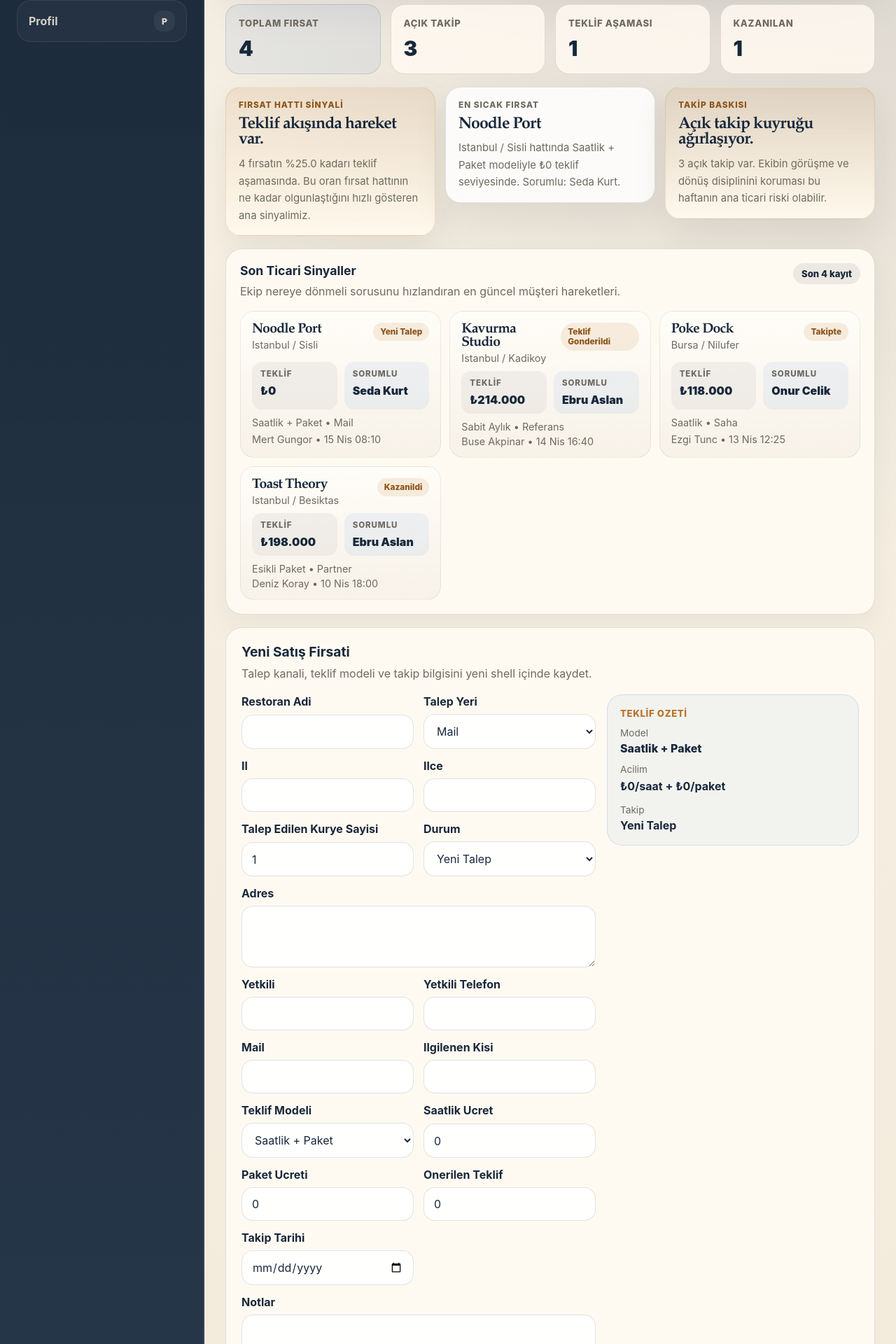
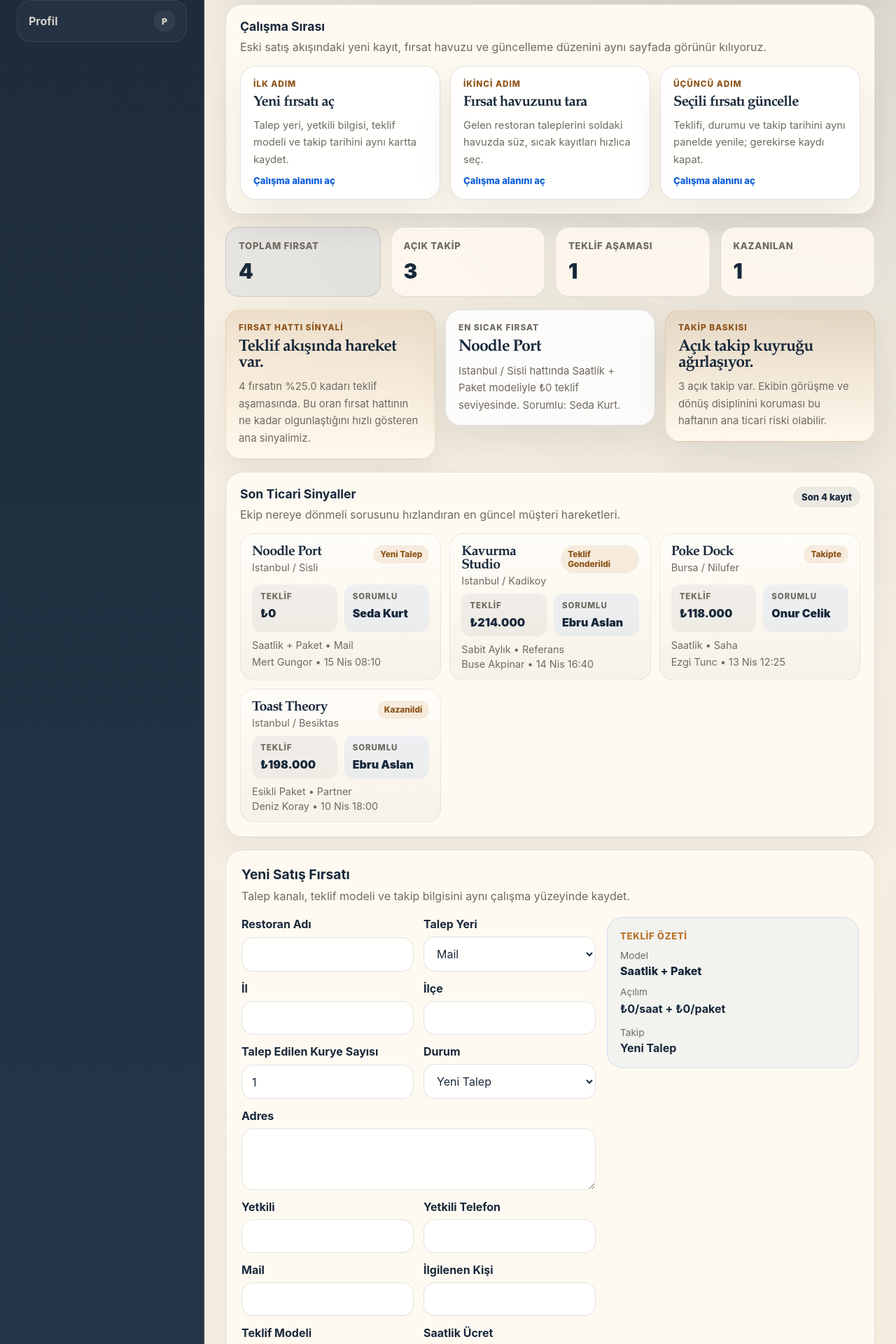
Before and after one commit to catkapinda/catkapinda-crm, a Next.js app in the folder v2/frontend/: page /preview/sales in a window 1280 px wide. Shown: the part 1240-3160 px from the top of the page at 70% size. Built offline with nearby package versions, Linux system fonts and the light colour scheme.

Commit message:
Add sales workspace guidance deck

```diff
--- a/v2/frontend/app/sales/page.tsx
+++ b/v2/frontend/app/sales/page.tsx
@@ -180,6 +180,75 @@ function narrativeCard({
   );
 }
 
+function workspaceCard({
+  eyebrow,
+  title,
+  body,
+  href,
+}: {
+  eyebrow: string;
+  title: string;
+  body: string;
+  href: string;
+}) {
+  return (
+    <a
+      href={href}
+      style={{
+        display: "grid",
+        gap: "10px",
+        padding: "18px",
+        borderRadius: "22px",
+        border: "1px solid var(--line)",
+        background: "rgba(255,255,255,0.86)",
+        boxShadow: "var(--shadow-soft)",
+        color: "inherit",
+        textDecoration: "none",
+      }}
+    >
+      <div
+        style={{
+          color: "var(--accent-strong)",
+          fontSize: "0.74rem",
+          fontWeight: 800,
+          textTransform: "uppercase",
+          letterSpacing: "0.08em",
+        }}
+      >
+        {eyebrow}
+      </div>
+      <div
+        style={{
+          ...serifStyle,
+          fontSize: "1.28rem",
+          lineHeight: 0.98,
+          fontWeight: 700,
+        }}
+      >
+        {title}
+      </div>
+      <div
+        style={{
+          color: "var(--muted)",
+          fontSize: "0.92rem",
+          lineHeight: 1.65,
+        }}
+      >
+        {body}
+      </div>
+      <div
+        style={{
+          fontSize: "0.82rem",
+          fontWeight: 800,
+          color: "#0f5fd7",
+        }}
+      >
+        Çalışma alanını aç
+      </div>
+    </a>
+  );
+}
+
 export default function SalesPage() {
   const { user, loading } = useAuth();
   const [dashboard, setDashboard] = useState<SalesDashboard | null>(null);
@@ -277,6 +346,30 @@ export default function SalesPage() {
       },
     ] as const;
   }, [dashboard]);
+
+  const workflowDeck = useMemo(
+    () => [
+      {
+        eyebrow: "İlk Adım",
+        title: "Yeni fırsatı aç",
+        body: "Talep yeri, yetkili bilgisi, teklif modeli ve takip tarihini aynı kartta kaydet.",
+        href: "#sales-entry-workspace",
+      },
+      {
+        eyebrow: "İkinci Adım",
+        title: "Fırsat havuzunu tara",
+        body: "Gelen restoran taleplerini soldaki havuzda süz, sıcak kayıtları hızlıca seç.",
+        href: "#sales-management-workspace",
+      },
+      {
+        eyebrow: "Üçüncü Adım",
+        title: "Seçili fırsatı güncelle",
+        body: "Teklifi, durumu ve takip tarihini aynı panelde yenile; gerekirse kaydı kapat.",
+        href: "#sales-management-workspace",
+      },
+    ],
+    [],
+  );
 
   return (
     <AppShell activeItem="Satış">
@@ -539,6 +632,39 @@ export default function SalesPage() {
           </div>
         </div>
 
+        <section
+          style={{
+            padding: "20px",
+            borderRadius: "24px",
+            border: "1px solid var(--line)",
+            background: "var(--surface-strong)",
+            boxShadow: "0 18px 44px rgba(20, 39, 67, 0.05)",
+            display: "grid",
+            gap: "14px",
+          }}
+        >
+          <div>
+            <h2 style={{ margin: 0, fontSize: "1.1rem" }}>Çalışma Sırası</h2>
+            <p style={{ margin: "6px 0 0", color: "var(--muted)", lineHeight: 1.65 }}>
+              Eski satış akışındaki yeni kayıt, fırsat havuzu ve güncelleme düzenini aynı sayfada
+              görünür kılıyoruz.
+            </p>
+          </div>
+          <div
+            style={{
+              display: "grid",
+              gridTemplateColumns: "repeat(auto-fit, minmax(220px, 1fr))",
+              gap: "14px",
+            }}
+          >
+            {workflowDeck.map((item) => (
+              <div key={item.title}>
+                {workspaceCard(item)}
+              </div>
+            ))}
+          </div>
+        </section>
+
         {dashboardLoading ? (
           <div
             style={{
@@ -764,8 +890,12 @@ export default function SalesPage() {
               </div>
             </section>
 
-            <SalesEntryWorkspace />
-            <SalesManagementWorkspace />
+            <section id="sales-entry-workspace" style={{ scrollMarginTop: "110px" }}>
+              <SalesEntryWorkspace />
+            </section>
+            <section id="sales-management-workspace" style={{ scrollMarginTop: "110px" }}>
+              <SalesManagementWorkspace />
+            </section>
           </>
         )}
       </section>
--- a/v2/frontend/components/sales/sales-entry-workspace.tsx
+++ b/v2/frontend/components/sales/sales-entry-workspace.tsx
@@ -90,7 +90,7 @@ export function SalesEntryWorkspace() {
       try {
         const response = await apiFetch("/sales/form-options");
         if (!response.ok) {
-          throw new Error("Satış form secenekleri yuklenemedi.");
+          throw new Error("Satış form seçenekleri yüklenemedi.");
         }
         const payload = (await response.json()) as SalesFormOptions;
         setOptions(payload);
@@ -98,7 +98,7 @@ export function SalesEntryWorkspace() {
         setLeadSource(payload.source_options[0] ?? "Mail");
         setStatus(payload.status_options[0] ?? "Yeni Talep");
       } catch (error) {
-        setSubmitError(error instanceof Error ? error.message : "Satış form secenekleri yuklenemedi.");
+        setSubmitError(error instanceof Error ? error.message : "Satış form seçenekleri yüklenemedi.");
       } finally {
         setLoadingOptions(false);
       }
@@ -192,9 +192,9 @@ export function SalesEntryWorkspace() {
       }}
     >
       <div>
-        <h2 style={{ margin: 0, fontSize: "1.2rem" }}>Yeni Satış Firsati</h2>
+        <h2 style={{ margin: 0, fontSize: "1.2rem" }}>Yeni Satış Fırsatı</h2>
         <p style={{ margin: "6px 0 0", color: "var(--muted)", lineHeight: 1.7 }}>
-          Talep kanali, teklif modeli ve takip bilgisini yeni shell içinde kaydet.
+          Talep kanalı, teklif modeli ve takip bilgisini aynı çalışma yüzeyinde kaydet.
         </p>
       </div>
 
@@ -207,7 +207,7 @@ export function SalesEntryWorkspace() {
             color: "var(--muted)",
           }}
         >
-          Satış form secenekleri yükleniyor...
+          Satış form seçenekleri yükleniyor...
         </div>
       ) : (
         <form onSubmit={handleSubmit} style={{ display: "grid", gap: "16px" }}>
@@ -228,7 +228,7 @@ export function SalesEntryWorkspace() {
                 }}
               >
                 <label style={{ display: "grid", gap: "8px" }}>
-                  <span style={{ fontWeight: 700 }}>Restoran Adi</span>
+                  <span style={{ fontWeight: 700 }}>Restoran Adı</span>
                   <input value={restaurantName} onChange={(event) => setRestaurantName(event.target.value)} style={fieldStyle} />
                 </label>
                 <label style={{ display: "grid", gap: "8px" }}>
@@ -240,15 +240,15 @@ export function SalesEntryWorkspace() {
                   </select>
                 </label>
                 <label style={{ display: "grid", gap: "8px" }}>
-                  <span style={{ fontWeight: 700 }}>Il</span>
+                  <span style={{ fontWeight: 700 }}>İl</span>
                   <input value={city} onChange={(event) => setCity(event.target.value)} style={fieldStyle} />
                 </label>
                 <label style={{ display: "grid", gap: "8px" }}>
-                  <span style={{ fontWeight: 700 }}>Ilce</span>
+                  <span style={{ fontWeight: 700 }}>İlçe</span>
                   <input value={district} onChange={(event) => setDistrict(event.target.value)} style={fieldStyle} />
                 </label>
                 <label style={{ display: "grid", gap: "8px" }}>
-                  <span style={{ fontWeight: 700 }}>Talep Edilen Kurye Sayisi</span>
+                  <span style={{ fontWeight: 700 }}>Talep Edilen Kurye Sayısı</span>
                   <input value={requestedCourierCount} onChange={(event) => setRequestedCourierCount(event.target.value)} style={fieldStyle} />
                 </label>
                 <label style={{ display: "grid", gap: "8px" }}>
@@ -286,7 +286,7 @@ export function SalesEntryWorkspace() {
                   <input value={contactEmail} onChange={(event) => setContactEmail(event.target.value)} style={fieldStyle} />
                 </label>
                 <label style={{ display: "grid", gap: "8px" }}>
-                  <span style={{ fontWeight: 700 }}>Ilgilenen Kisi</span>
+                  <span style={{ fontWeight: 700 }}>İlgilenen Kişi</span>
                   <input value={assignedOwner} onChange={(event) => setAssignedOwner(event.target.value)} style={fieldStyle} />
                 </label>
               </div>
@@ -310,11 +310,11 @@ export function SalesEntryWorkspace() {
                 {pricingModel === "hourly_plus_package" && (
                   <>
                     <label style={{ display: "grid", gap: "8px" }}>
-                      <span style={{ fontWeight: 700 }}>Saatlik Ucret</span>
+                      <span style={{ fontWeight: 700 }}>Saatlik Ücret</span>
                       <input value={hourlyRate} onChange={(event) => setHourlyRate(event.target.value)} style={fieldStyle} />
                     </label>
                     <label style={{ display: "grid", gap: "8px" }}>
-                      <span style={{ fontWeight: 700 }}>Paket Ucreti</span>
+                      <span style={{ fontWeight: 700 }}>Paket Ücreti</span>
                       <input value={packageRate} onChange={(event) => setPackageRate(event.target.value)} style={fieldStyle} />
                     </label>
                   </>
@@ -323,19 +323,19 @@ export function SalesEntryWorkspace() {
                 {pricingModel === "threshold_package" && (
                   <>
                     <label style={{ display: "grid", gap: "8px" }}>
-                      <span style={{ fontWeight: 700 }}>Saatlik Ucret</span>
+                      <span style={{ fontWeight: 700 }}>Saatlik Ücret</span>
                       <input value={hourlyRate} onChange={(event) => setHourlyRate(event.target.value)} style={fieldStyle} />
                     </label>
                     <label style={{ display: "grid", gap: "8px" }}>
-                      <span style={{ fontWeight: 700 }}>Esik</span>
+                      <span style={{ fontWeight: 700 }}>Eşik</span>
                       <input value={packageThreshold} onChange={(event) => setPackageThreshold(event.target.value)} style={fieldStyle} />
                     </label>
                     <label style={{ display: "grid", gap: "8px" }}>
-                      <span style={{ fontWeight: 700 }}>Esik Alti</span>
+                      <span style={{ fontWeight: 700 }}>Eşik Altı</span>
                       <input value={packageRateLow} onChange={(event) => setPackageRateLow(event.target.value)} style={fieldStyle} />
                     </label>
                     <label style={{ display: "grid", gap: "8px" }}>
-                      <span style={{ fontWeight: 700 }}>Esik Ustu</span>
+                      <span style={{ fontWeight: 700 }}>Eşik Üstü</span>
                       <input value={packageRateHigh} onChange={(event) => setPackageRateHigh(event.target.value)} style={fieldStyle} />
                     </label>
                   </>
@@ -343,7 +343,7 @@ export function SalesEntryWorkspace() {
 
                 {pricingModel === "hourly_only" && (
                   <label style={{ display: "grid", gap: "8px" }}>
-                    <span style={{ fontWeight: 700 }}>Saatlik Ucret</span>
+                    <span style={{ fontWeight: 700 }}>Saatlik Ücret</span>
                     <input value={hourlyRate} onChange={(event) => setHourlyRate(event.target.value)} style={fieldStyle} />
                   </label>
                 )}
@@ -356,7 +356,7 @@ export function SalesEntryWorkspace() {
                 )}
 
                 <label style={{ display: "grid", gap: "8px" }}>
-                  <span style={{ fontWeight: 700 }}>Onerilen Teklif</span>
+                  <span style={{ fontWeight: 700 }}>Önerilen Teklif</span>
                   <input value={proposedQuote} onChange={(event) => setProposedQuote(event.target.value)} style={fieldStyle} />
                 </label>
                 <label style={{ display: "grid", gap: "8px" }}>
@@ -382,14 +382,14 @@ export function SalesEntryWorkspace() {
               }}
             >
               <div style={{ fontSize: "0.82rem", letterSpacing: "0.05em", textTransform: "uppercase", color: "var(--accent)", fontWeight: 800 }}>
-                Teklif Ozeti
+                Teklif Özeti
               </div>
               <div>
                 <div style={{ color: "var(--muted)", fontSize: "0.85rem" }}>Model</div>
                 <div style={{ marginTop: "4px", fontWeight: 800 }}>{pricingLabel}</div>
               </div>
               <div>
-                <div style={{ color: "var(--muted)", fontSize: "0.85rem" }}>Acilim</div>
+                <div style={{ color: "var(--muted)", fontSize: "0.85rem" }}>Açılım</div>
                 <div style={{ marginTop: "4px", fontWeight: 700, lineHeight: 1.6 }}>{summaryText}</div>
               </div>
               <div>
--- a/v2/frontend/components/sales/sales-management-workspace.tsx
+++ b/v2/frontend/components/sales/sales-management-workspace.tsx
@@ -134,7 +134,7 @@ export function SalesManagementWorkspace() {
   async function loadOptions() {
     const response = await apiFetch("/sales/form-options");
     if (!response.ok) {
-      throw new Error("Satış referans verileri yuklenemedi.");
+      throw new Error("Satış referans verileri yüklenemedi.");
     }
     const payload = (await response.json()) as SalesFormOptions;
     setOptions(payload);
@@ -154,7 +154,7 @@ export function SalesManagementWorkspace() {
       }
       const response = await apiFetch(`/sales/records?${query.toString()}`);
       if (!response.ok) {
-        throw new Error("Satış listesi yuklenemedi.");
+        throw new Error("Satış listesi yüklenemedi.");
       }
       const payload = (await response.json()) as SalesManagementResponse;
       setEntries(payload.entries);
@@ -169,7 +169,7 @@ export function SalesManagementWorkspace() {
         return payload.entries[0].id;
       });
     } catch (error) {
-      setListError(error instanceof Error ? error.message : "Satış listesi yuklenemedi.");
+      setListError(error instanceof Error ? error.message : "Satış listesi yüklenemedi.");
       setEntries([]);
       setTotalEntries(0);
       setSelectedEntryId(null);
@@ -185,7 +185,7 @@ export function SalesManagementWorkspace() {
     try {
       const response = await apiFetch(`/sales/records/${entryId}`);
       if (!response.ok) {
-        throw new Error("Satış detayi yuklenemedi.");
+        throw new Error("Satış detayı yüklenemedi.");
       }
       const payload = (await response.json()) as SalesDetailResponse;
       const entry = payload.entry;
@@ -211,7 +211,7 @@ export function SalesManagementWorkspace() {
       setEditAssignedOwner(entry.assigned_owner ?? "");
       setEditNotes(entry.notes ?? "");
     } catch (error) {
-      setSaveError(error instanceof Error ? error.message : "Satış detayi yuklenemedi.");
+      setSaveError(error instanceof Error ? error.message : "Satış detayı yüklenemedi.");
     } finally {
       setDetailLoading(false);
     }
@@ -243,7 +243,7 @@ export function SalesManagementWorkspace() {
   async function handleSubmit(event: FormEvent<HTMLFormElement>) {
     event.preventDefault();
     if (!selectedEntryId) {
-      setSaveError("Duzenlenecek satış kaydı seç.");
+      setSaveError("Düzenlenecek satış kaydı seç.");
       return;
     }
 
@@ -296,7 +296,7 @@ export function SalesManagementWorkspace() {
 
   async function handleDelete() {
     if (!selectedEntryId) {
-      setSaveError("Silinecek satış kaydini seç.");
+      setSaveError("Silinecek satış kaydını seç.");
       return;
     }
     setSaveError("");
@@ -329,9 +329,9 @@ export function SalesManagementWorkspace() {
       }}
     >
       <div>
-        <h2 style={{ margin: 0, fontSize: "1.2rem" }}>Satış Kayıt Yonetimi</h2>
+        <h2 style={{ margin: 0, fontSize: "1.2rem" }}>Satış Kayıt Yönetimi</h2>
         <p style={{ margin: "6px 0 0", color: "var(--muted)", lineHeight: 1.7 }}>
-          Firsatlari filtrele, seç, güncelle ve tek panelden takip et.
+          Fırsatları filtrele, seç, güncelle ve tek panelden takip et.
         </p>
       </div>
 
@@ -375,7 +375,7 @@ export function SalesManagementWorkspace() {
               fontWeight: 700,
             }}
           >
-            Toplam eslesen fırsat: {totalEntries}
+            Toplam eşleşen fırsat: {totalEntries}
           </div>
 
           {listError ? (
@@ -423,7 +423,7 @@ export function SalesManagementWorkspace() {
                     color: "var(--muted)",
                   }}
                 >
-                  Bu filtrelerle eslesen satış kaydı bulunamadı.
+                  Bu filtrelerle eşleşen satış kaydı bulunamadı.
                 </div>
               ) : (
                 entries.map((entry) => {
@@ -512,14 +512,14 @@ export function SalesManagementWorkspace() {
               gap: "12px",
             }}
           >
-            <input value={editRestaurantName} onChange={(event) => setEditRestaurantName(event.target.value)} placeholder="Restoran Adi" style={fieldStyle} />
-            <input value={editCity} onChange={(event) => setEditCity(event.target.value)} placeholder="Il" style={fieldStyle} />
-            <input value={editDistrict} onChange={(event) => setEditDistrict(event.target.value)} placeholder="Ilce" style={fieldStyle} />
-            <input value={editRequestedCourierCount} onChange={(event) => setEditRequestedCourierCount(event.target.value)} placeholder="Kurye Sayisi" style={fieldStyle} />
+            <input value={editRestaurantName} onChange={(event) => setEditRestaurantName(event.target.value)} placeholder="Restoran Adı" style={fieldStyle} />
+            <input value={editCity} onChange={(event) => setEditCity(event.target.value)} placeholder="İl" style={fieldStyle} />
+            <input value={editDistrict} onChange={(event) => setEditDistrict(event.target.value)} placeholder="İlçe" style={fieldStyle} />
+            <input value={editRequestedCourierCount} onChange={(event) => setEditRequestedCourierCount(event.target.value)} placeholder="Kurye Sayısı" style={fieldStyle} />
             <input value={editContactName} onChange={(event) => setEditContactName(event.target.value)} placeholder="Yetkili" style={fieldStyle} />
             <input value={editContactPhone} onChange={(event) => setEditContactPhone(event.target.value)} placeholder="Telefon" style={fieldStyle} />
             <input value={editContactEmail} onChange={(event) => setEditContactEmail(event.target.value)} placeholder="Mail" style={fieldStyle} />
-            <input value={editAssignedOwner} onChange={(event) => setEditAssignedOwner(event.target.value)} placeholder="Ilgilenen Kisi" style={fieldStyle} />
+            <input value={editAssignedOwner} onChange={(event) => setEditAssignedOwner(event.target.value)} placeholder="İlgilenen Kişi" style={fieldStyle} />
             <select value={editLeadSource} onChange={(event) => setEditLeadSource(event.target.value)} style={fieldStyle}>
               {options?.source_options.map((item) => (
                 <option key={item} value={item}>{item}</option>
@@ -548,22 +548,22 @@ export function SalesManagementWorkspace() {
             }}
           >
             {(editPricingModel === "hourly_plus_package" || editPricingModel === "hourly_only" || editPricingModel === "threshold_package") && (
-              <input value={editHourlyRate} onChange={(event) => setEditHourlyRate(event.target.value)} placeholder="Saatlik Ucret" style={fieldStyle} />
+              <input value={editHourlyRate} onChange={(event) => setEditHourlyRate(event.target.value)} placeholder="Saatlik Ücret" style={fieldStyle} />
             )}
             {editPricingModel === "hourly_plus_package" && (
-              <input value={editPackageRate} onChange={(event) => setEditPackageRate(event.target.value)} placeholder="Paket Ucreti" style={fieldStyle} />
+              <input value={editPackageRate} onChange={(event) => setEditPackageRate(event.target.value)} placeholder="Paket Ücreti" style={fieldStyle} />
             )}
             {editPricingModel === "threshold_package" && (
               <>
-                <input value={editPackageThreshold} onChange={(event) => setEditPackageThreshold(event.target.value)} placeholder="Esik" style={fieldStyle} />
-                <input value={editPackageRateLow} onChange={(event) => setEditPackageRateLow(event.target.value)} placeholder="Esik Alti" style={fieldStyle} />
-                <input value={editPackageRateHigh} onChange={(event) => setEditPackageRateHigh(event.target.value)} placeholder="Esik Ustu" style={fieldStyle} />
+                <input value={editPackageThreshold} onChange={(event) => setEditPackageThreshold(event.target.value)} placeholder="Eşik" style={fieldStyle} />
+                <input value={editPackageRateLow} onChange={(event) => setEditPackageRateLow(event.target.value)} placeholder="Eşik Altı" style={fieldStyle} />
+                <input value={editPackageRateHigh} onChange={(event) => setEditPackageRateHigh(event.target.value)} placeholder="Eşik Üstü" style={fieldStyle} />
               </>
             )}
             {editPricingModel === "fixed_monthly" && (
               <input value={editFixedMonthlyFee} onChange={(event) => setEditFixedMonthlyFee(event.target.value)} placeholder="Aylık Tutar" style={fieldStyle} />
             )}
-            <input value={editProposedQuote} onChange={(event) => setEditProposedQuote(event.target.value)} placeholder="Onerilen Teklif" style={fieldStyle} />
+            <input value={editProposedQuote} onChange={(event) => setEditProposedQuote(event.target.value)} placeholder="Önerilen Teklif" style={fieldStyle} />
           </div>
 
           <textarea value={editNotes} onChange={(event) => setEditNotes(event.target.value)} rows={3} placeholder="Notlar" style={{ ...fieldStyle, resize: "vertical" }} />
```
